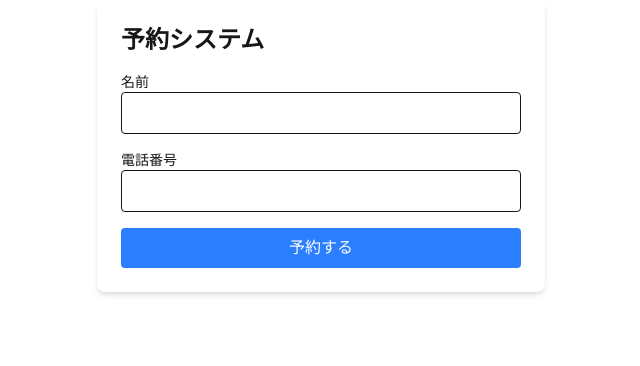
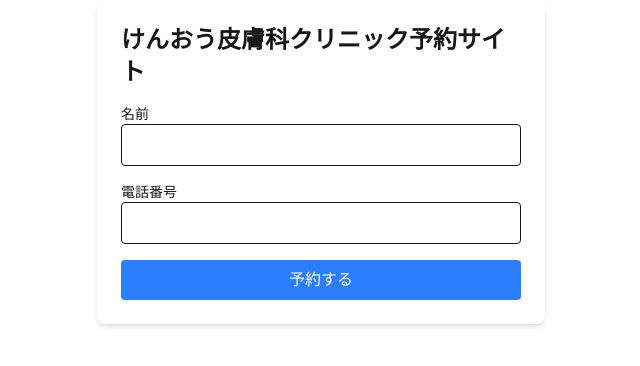
Before and after one commit to 39raisho1/clinic-reserve, a Next.js app: page / in a window 1280 px wide. Shown: the top 366 px of the page, without its empty margins (319-959 px from the left). Built offline with nearby package versions, Linux system fonts and the light colour scheme.

Commit message:
Update reservation system name

```diff
--- a/pages/index.js
+++ b/pages/index.js
@@ -38,7 +38,7 @@
 
   return (
     <div className="max-w-md mx-auto p-6 bg-white shadow-md rounded-lg">
-      <h1 className="text-2xl font-bold mb-4">予約システム</h1>
+      <h1 className="text-2xl font-bold mb-4">けんおう皮膚科クリニック予約サイト</h1>
 
       {!success ? (
         <form onSubmit={handleSubmit}>
```
